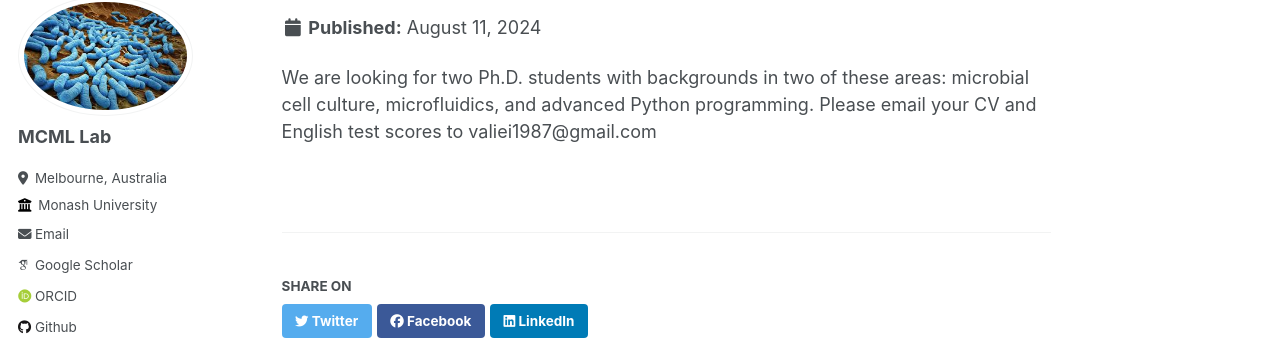
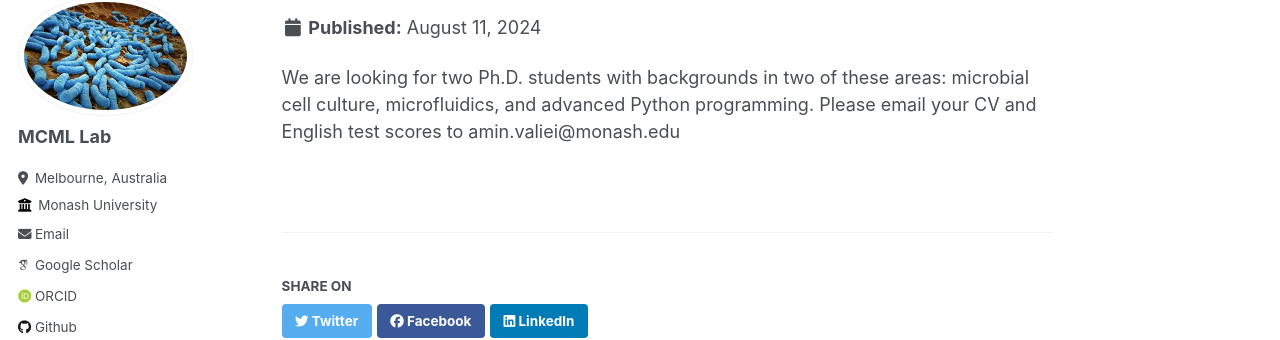
Before and after one commit to AminValiei/valieilab, a Jekyll site: the page built from _portfolio/portfolio-1.md, in a window 1280 px wide. Shown: the part 122-462 px from the top of the page. Built offline with Jekyll 4.4.1, drawn with Linux system fonts in a browser that asks for light colours; some web fonts are replaced.

Commit message:
Update portfolio-1.md

```diff
--- a/_portfolio/portfolio-1.md
+++ b/_portfolio/portfolio-1.md
@@ -4,4 +4,4 @@ excerpt: ""
 collection: portfolio
 ---
 
-We are looking for two Ph.D. students with backgrounds in two of these areas: microbial cell culture, microfluidics, and advanced Python programming. Please email your CV and English test scores to valiei1987@gmail.com
+We are looking for two Ph.D. students with backgrounds in two of these areas: microbial cell culture, microfluidics, and advanced Python programming. Please email your CV and English test scores to amin.valiei@monash.edu
```
